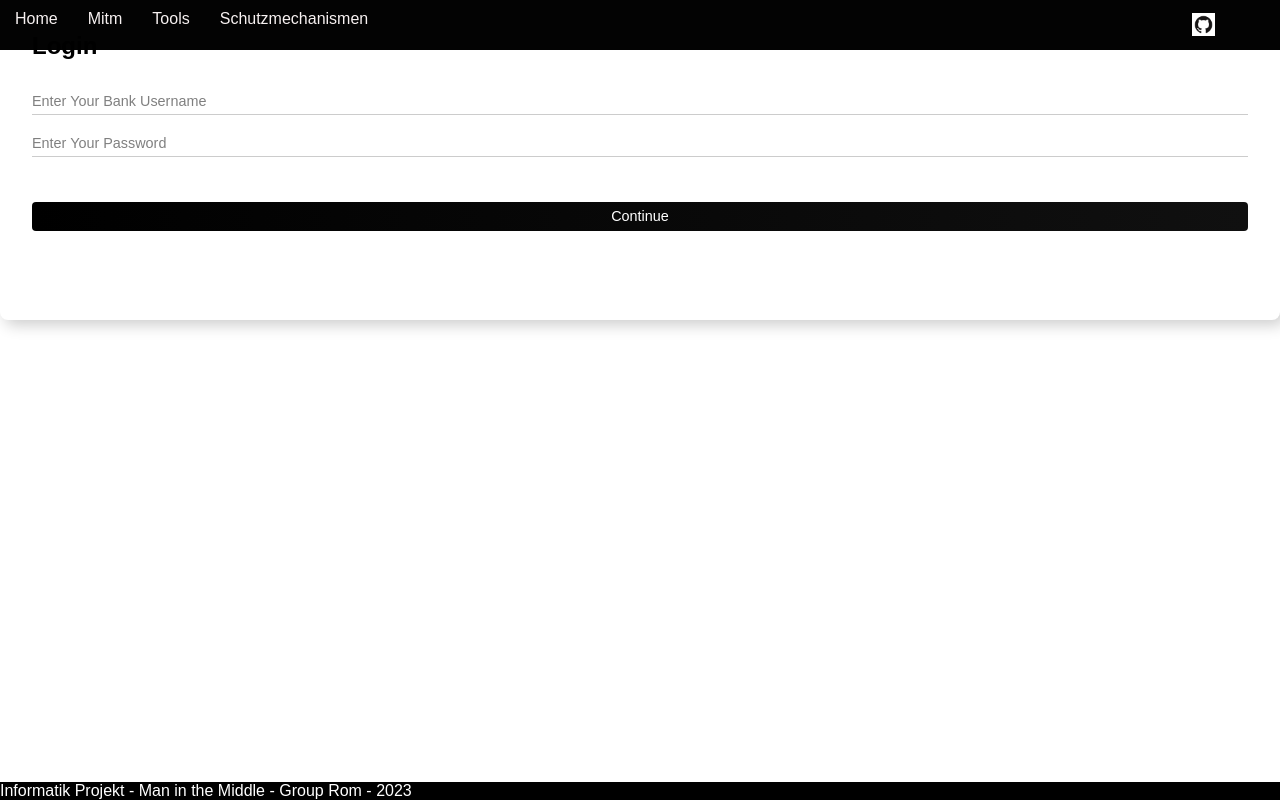
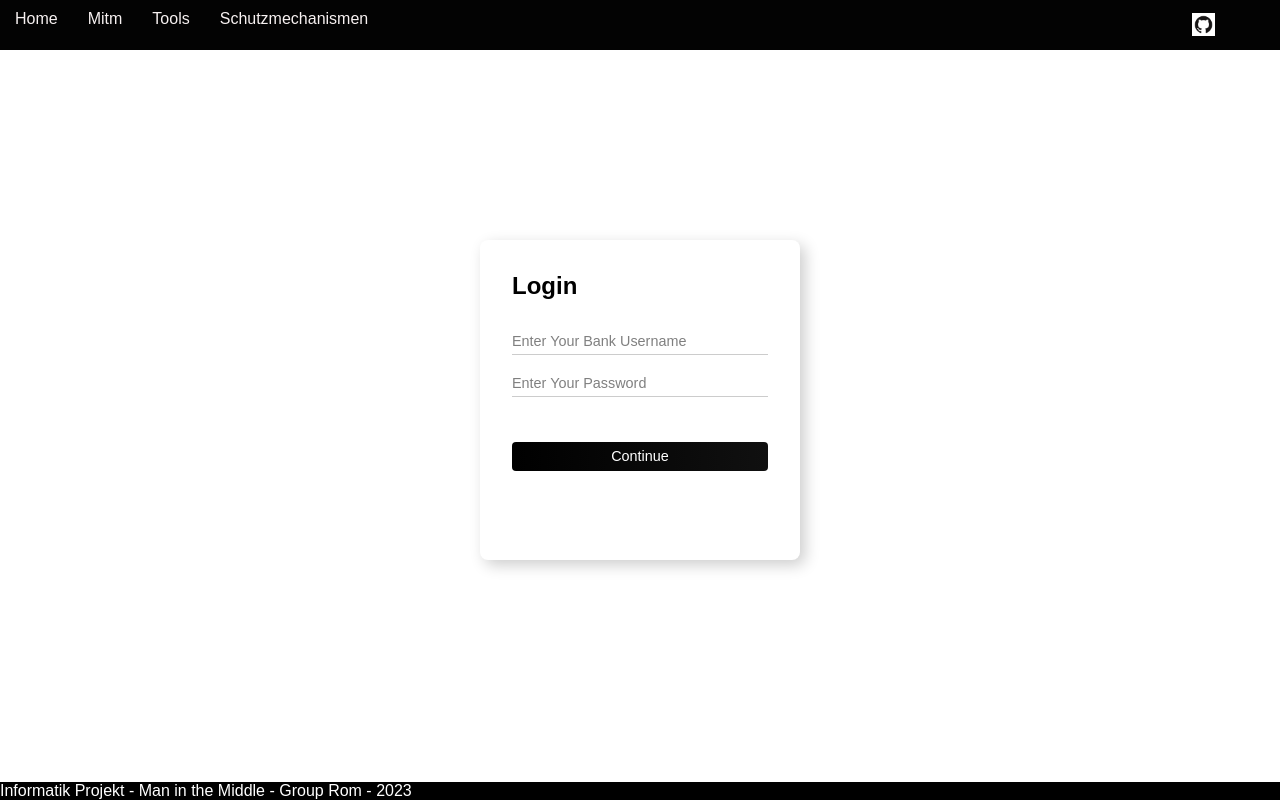
Before and after one commit to nihalalizada/kappes-projekt, a Flask app: page / in a window 1280 px wide. Run offline with Flask 2, Linux system fonts and the light colour scheme.

Commit message:
Small fix

```diff
--- a/app/templates/login_arp.html
+++ b/app/templates/login_arp.html
@@ -18,10 +18,10 @@
           </ul>
         </nav>
       </header>
-    <div class="login_arp">
+    <div class="login">
     <main class="container">
         <h2>Login</h2>
-        <form action="login_arp" method="POST">
+        <form action="/" method="POST">
             <div class="input-field">
                 <input type="text" name="username" id="username"
                     placeholder="Enter Your Bank Username">
```
